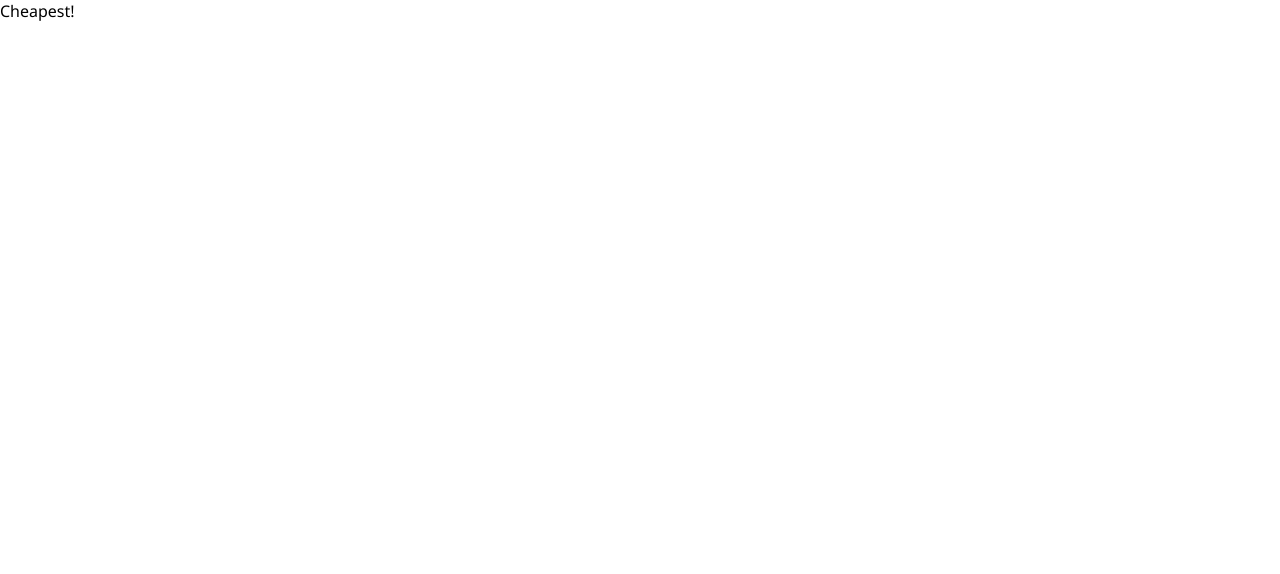
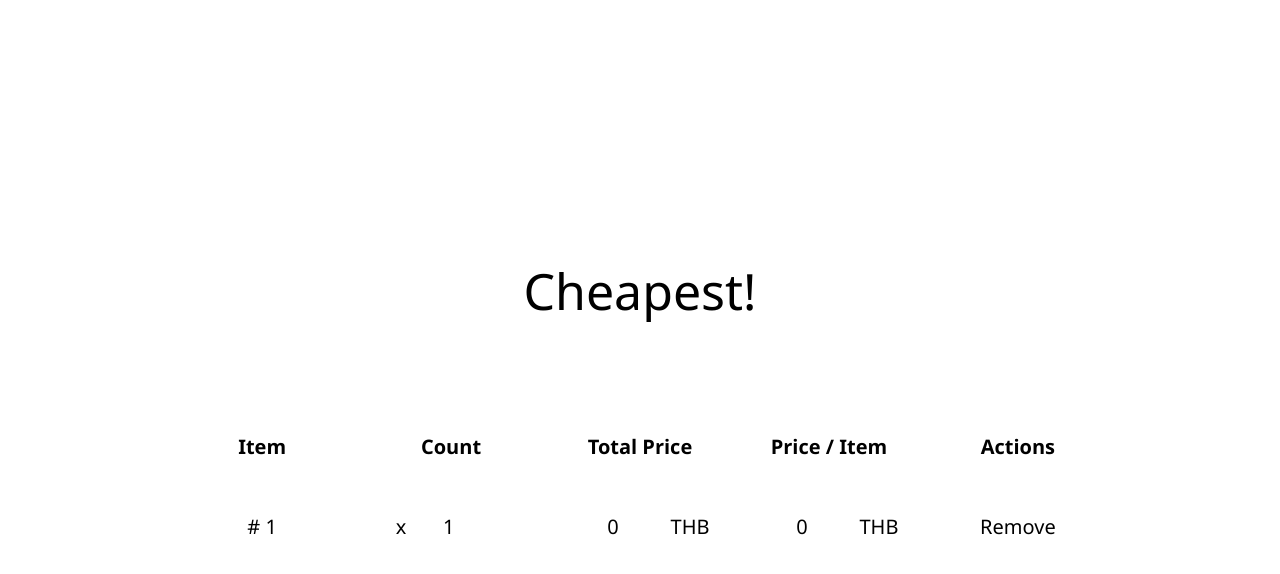
Before and after one commit to tanachai-b/cheaper, a React (Vite) app: page / in a window 1280 px wide. Shown: the top 574 px of the page. Built offline with nearby package versions, Linux system fonts and the light colour scheme.

Commit message:
new feature: allow price calculation

```diff
--- a/src/App.tsx
+++ b/src/App.tsx
@@ -1,3 +1,98 @@
+import cx from "classnames";
+import { useState } from "react";
+
 export default function App() {
-  return <div>Cheapest!</div>;
+  const [itemCount, setItemCount] = useState(1);
+  const [totalPrice, setTotalPrice] = useState(0);
+  const [itemPrice, setItemPrice] = useState(0);
+
+  return (
+    <div
+      className={cx(
+        "size-full",
+
+        "flex",
+        "flex-col",
+
+        "items-center",
+        "justify-center",
+
+        "p-[20px]",
+        "gap-[100px]",
+
+        "text-[20px]",
+      )}
+    >
+      <div className={cx("text-[50px]")}>Cheapest!</div>
+
+      <div
+        className={cx(
+          "grid",
+          "grid-cols-5",
+          "gap-[50px]",
+
+          "place-items-center",
+        )}
+      >
+        <div className={cx("font-bold")}>Item</div>
+
+        <div className={cx("font-bold")}>Count</div>
+
+        <div className={cx("font-bold")}>Total Price</div>
+
+        <div className={cx("font-bold")}>Price / Item</div>
+
+        <div className={cx("font-bold")}>Actions</div>
+
+        <div># 1</div>
+
+        <div className={cx("flex", "flex-row")}>
+          <div>x</div>
+
+          <input
+            className={cx("w-[100px]", "text-center")}
+            type="number"
+            value={itemCount}
+            onChange={(e) => {
+              const itemCount = e.target.valueAsNumber;
+              setItemCount(itemCount);
+              setItemPrice(totalPrice / itemCount);
+            }}
+          />
+        </div>
+
+        <div className={cx("flex", "flex-row")}>
+          <input
+            className={cx("w-[100px]", "text-center")}
+            type="number"
+            value={totalPrice}
+            onChange={(e) => {
+              const totalPrice = e.target.valueAsNumber;
+              setTotalPrice(totalPrice);
+              setItemPrice(totalPrice / itemCount);
+            }}
+          />
+
+          <div>THB</div>
+        </div>
+
+        <div className={cx("flex", "flex-row")}>
+          <input
+            className={cx("w-[100px]", "text-center")}
+            type="number"
+            value={itemPrice}
+            onChange={(e) => {
+              const itemPrice = e.target.valueAsNumber;
+              setItemPrice(itemPrice);
+              setTotalPrice(itemPrice * itemCount);
+            }}
+          />
+
+          <div>THB</div>
+        </div>
+
+        <button>Remove</button>
+      </div>
+    </div>
+  );
 }
```
